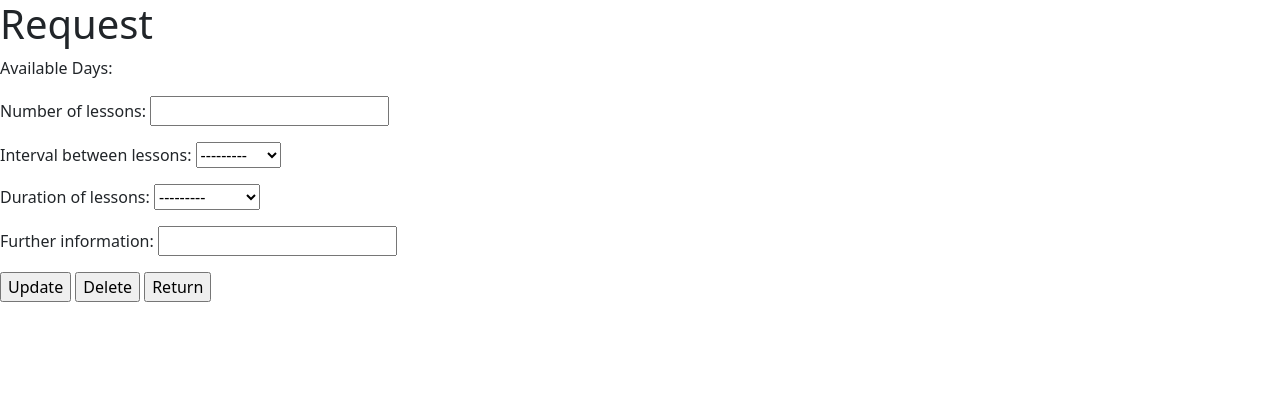
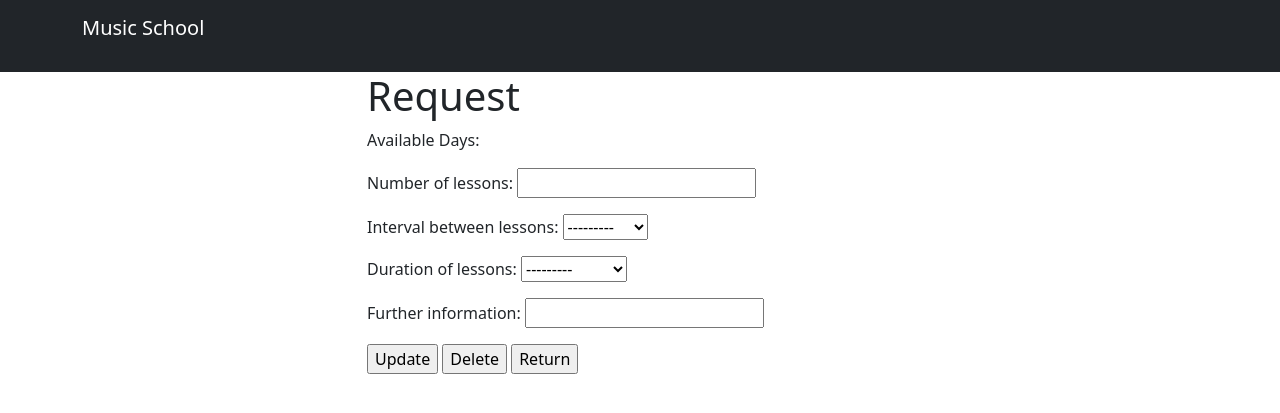
Before and after one commit to SaujanShr/Falcon, a Django app: template lessons/templates/request_view.html in a window 1280 px wide. Shown: the top 413 px of the page. Run offline with Django 4.2, Linux system fonts and the light colour scheme; the template is opened without the code that fills it: values that come from a table or form of the project are taken from there, others are empty; some libraries are stand-ins or nearby versions.

Commit message:
Update UI for a request view to include log out

```diff
--- a/lessons/templates/request_view.html
+++ b/lessons/templates/request_view.html
@@ -1,13 +1,10 @@
-<!doctype html>
-<html lang="en">
-  <head>
-    <meta charset="utf-8">
-    <meta name="viewport" content="width=device-width, initial-scale=1">
-    <title>View Request</title>
-    <link href="https://cdn.jsdelivr.net/npm/bootstrap@5.2.2/dist/css/bootstrap.min.css" rel="stylesheet" integrity="sha384-Zenh87qX5JnK2Jl0vWa8Ck2rdkQ2Bzep5IDxbcnCeuOxjzrPF/et3URy9Bv1WTRi" crossorigin="anonymous">
-  </head>
-  <body>
-    <h1> Request </h1>
+{% extends 'base_content.html' %}
+{% block content %}
+
+<div class="container">
+    <div class="row">
+        <div class="col-sm-12 col-md-6 offset-md-3">
+            <h1>Request</h1>
             <form action="/request_list/" method="post">
             {% csrf_token %}
             {{ form.as_p }}
@@ -16,6 +13,8 @@
             <input type="submit" name="delete" value="Delete">
             <input type="submit" name="return" value="Return">
             </form>
-    <script src="https://cdn.jsdelivr.net/npm/bootstrap@5.2.2/dist/js/bootstrap.bundle.min.js" integrity="sha384-OERcA2EqjJCMA+/3y+gxIOqMEjwtxJY7qPCqsdltbNJuaOe923+mo//f6V8Qbsw3" crossorigin="anonymous"></script>
-  </body>
-</html>
+        </div>
+    </div>
+</div>
+
+{% endblock %}
```
Lines whose indentation alone changed are shown as unchanged.
